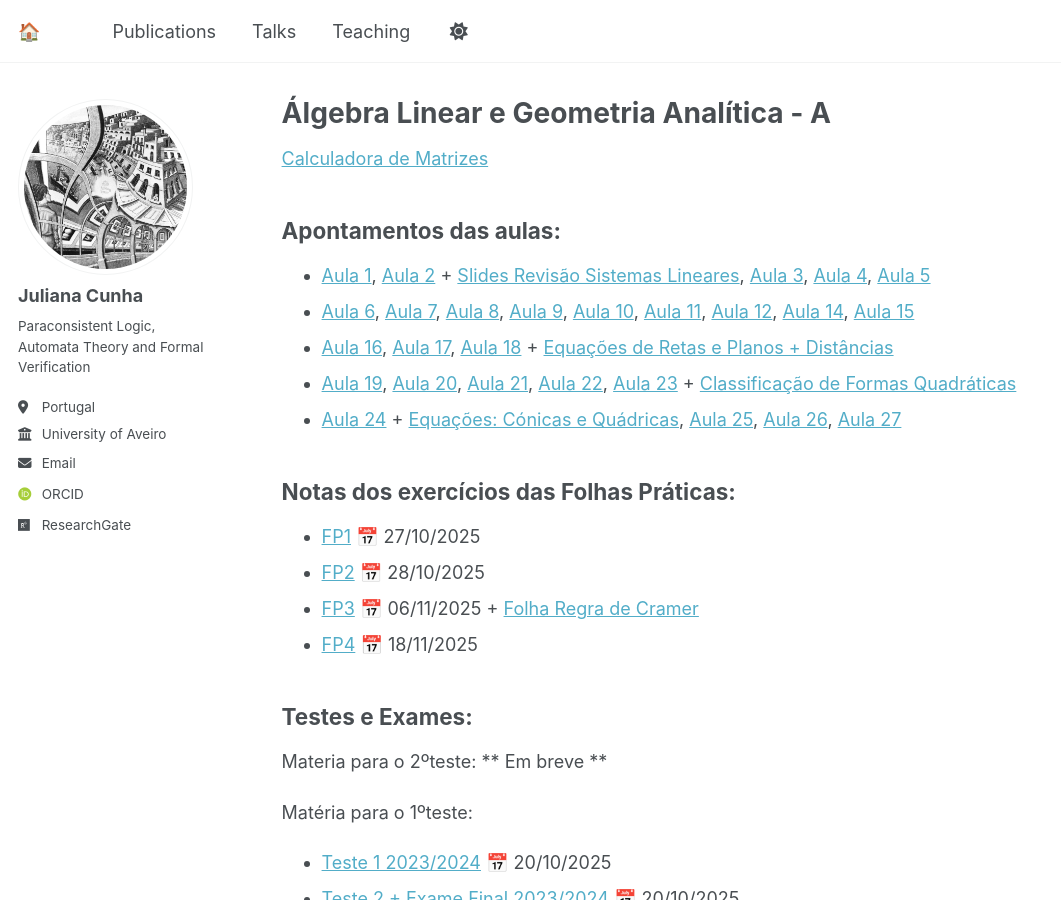
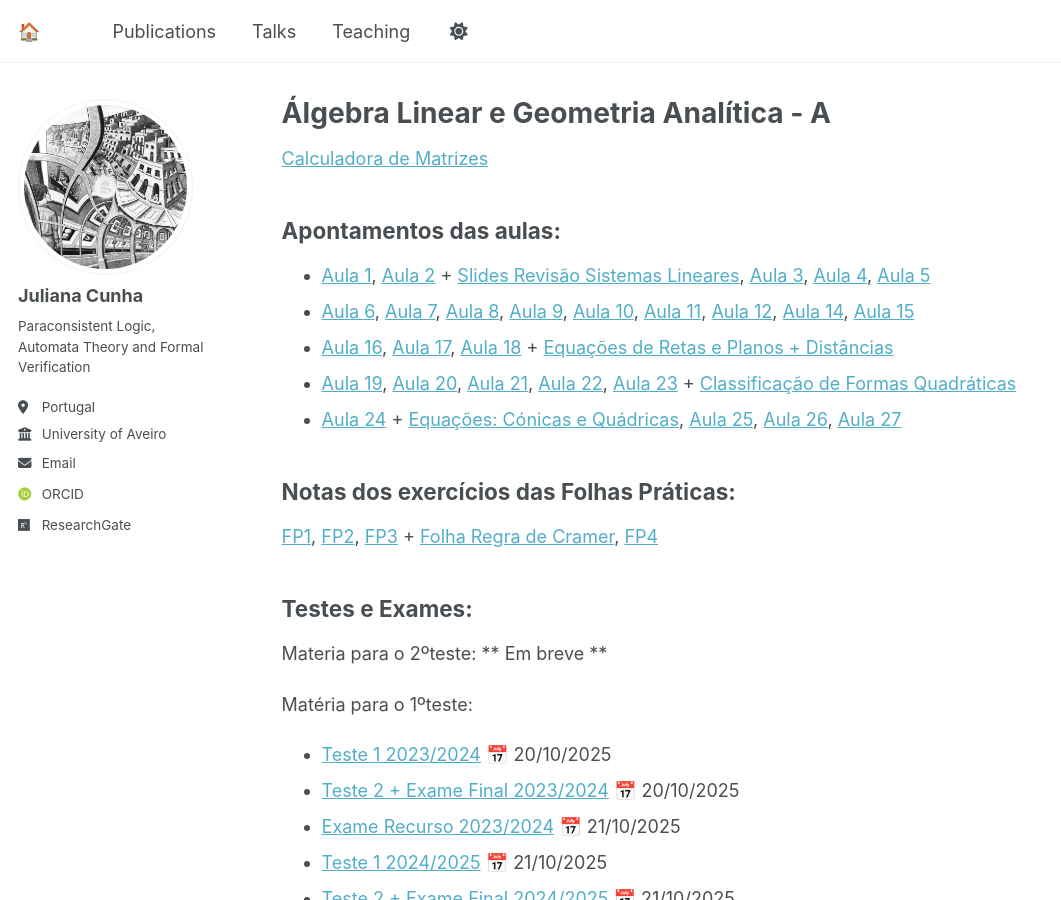
Before and after one commit to juliana-cunha/juliana-cunha.github.io, a Jekyll site: the page built from _pages/teaching.md, in a window 1280 px wide and 900 px high. Shown: the whole window, without its empty margins (0-1061 px from the left). Built offline with Jekyll 4.4.1, drawn with Linux system fonts in a browser that asks for light colours; some web fonts are replaced; a script that is not in the unit is left out.

Commit message:
Update teaching.md

```diff
--- a/_pages/teaching.md
+++ b/_pages/teaching.md
@@ -18,10 +18,7 @@ Apontamentos das aulas:
 
 Notas dos exercícios das Folhas Práticas:
 ------
-- [FP1](https://juliana-cunha.github.io/files/FP1_res.pdf) 📅 27/10/2025
-- [FP2](https://juliana-cunha.github.io/files/FP2_res.pdf) 📅 28/10/2025
-- [FP3](https://juliana-cunha.github.io/files/FP3_res.pdf) 📅 06/11/2025 + [Folha Regra de Cramer](https://juliana-cunha.github.io/files/Folha_RegraCramer_res.pdf)
-- [FP4](https://juliana-cunha.github.io/files/FP4_res.pdf) 📅 18/11/2025
+[FP1](https://juliana-cunha.github.io/files/FP1_res.pdf), [FP2](https://juliana-cunha.github.io/files/FP2_res.pdf), [FP3](https://juliana-cunha.github.io/files/FP3_res.pdf) + [Folha Regra de Cramer](https://juliana-cunha.github.io/files/Folha_RegraCramer_res.pdf), [FP4](https://juliana-cunha.github.io/files/FP4_res.pdf)
 
 Testes e Exames:
 ------
```
